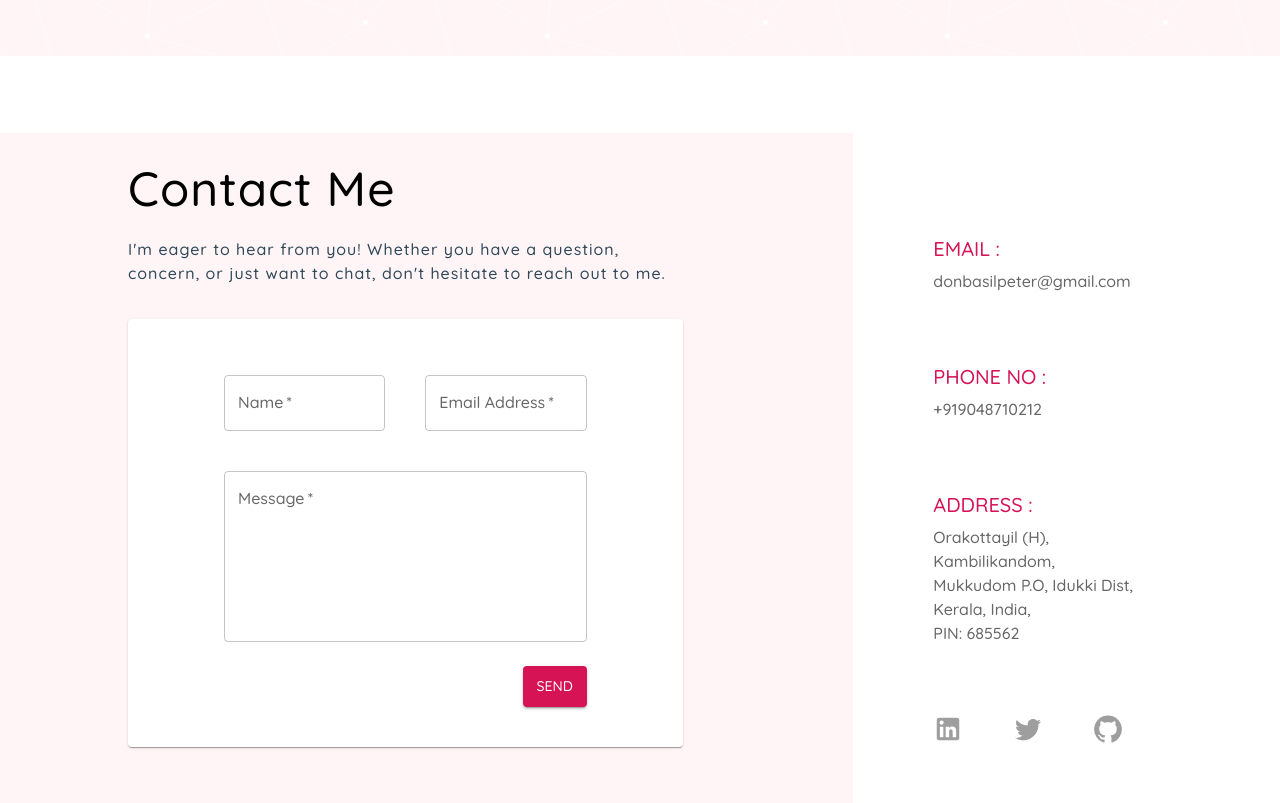
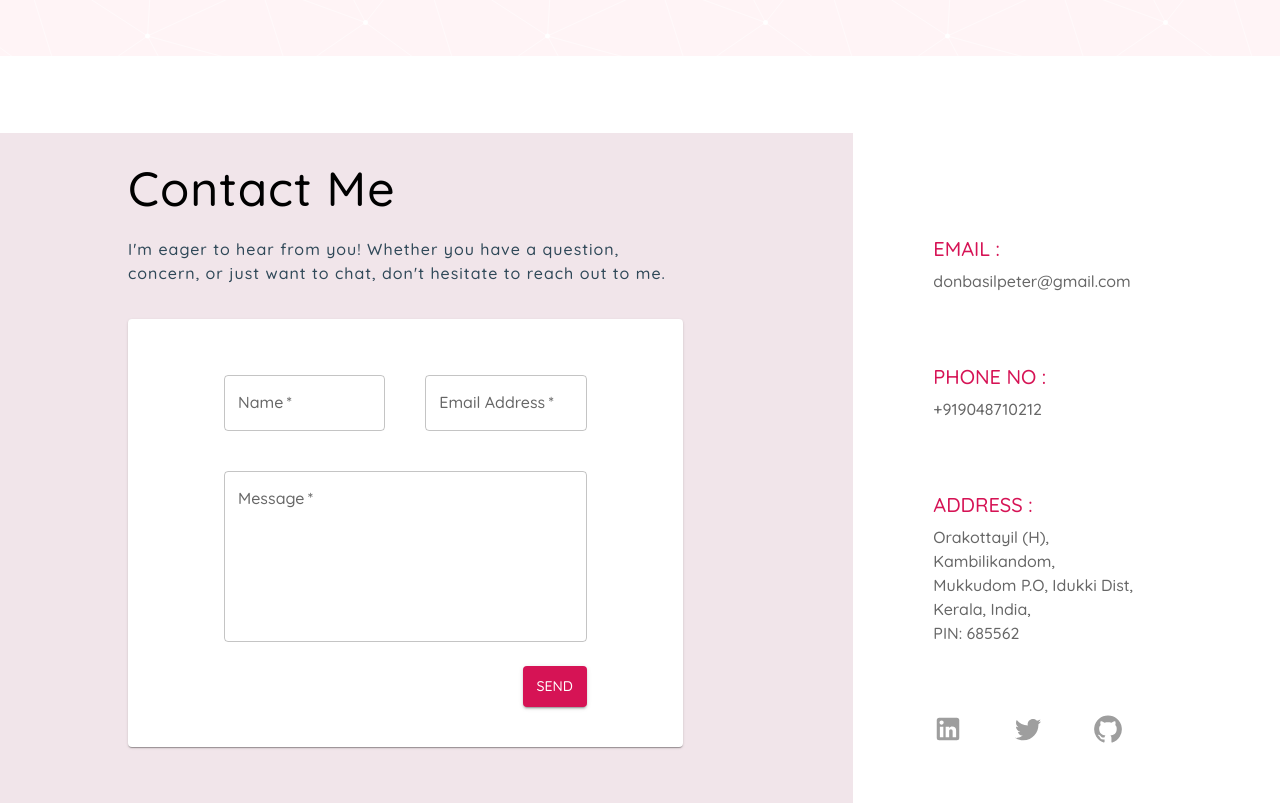
Before and after one commit to Donbasilpeter/portfolio-frontend-test, a React (Vite) app in the folder portfolio-app/: page / in a window 1280 px wide. Shown: the part 1640-2443 px from the top of the page. Built offline with nearby package versions, Linux system fonts and the light colour scheme.

Commit message:
color update

```diff
--- a/portfolio-app/src/App.tsx
+++ b/portfolio-app/src/App.tsx
@@ -21,7 +21,7 @@ let theme = createTheme({
       main: "#D61355",
     },
     secondary: {
-      main: "#FFF5F7",
+      main: "#F1E5EA",
     },
   },
   typography: {
```
